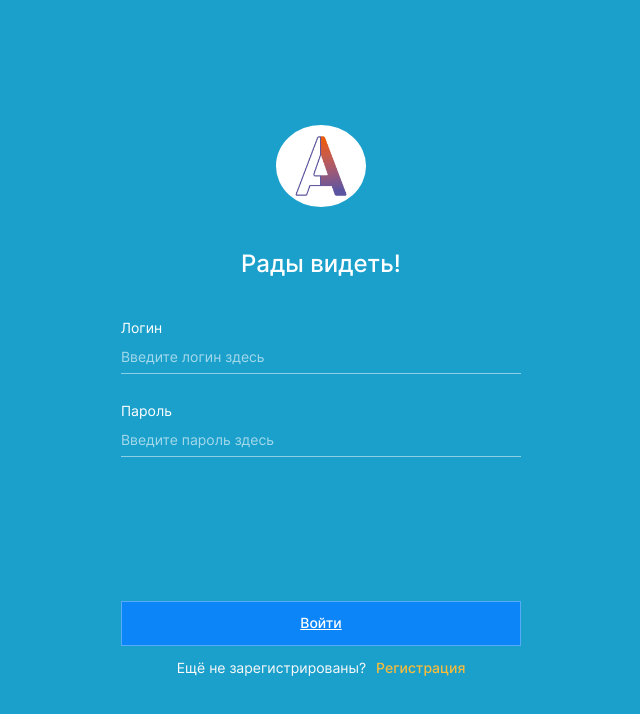
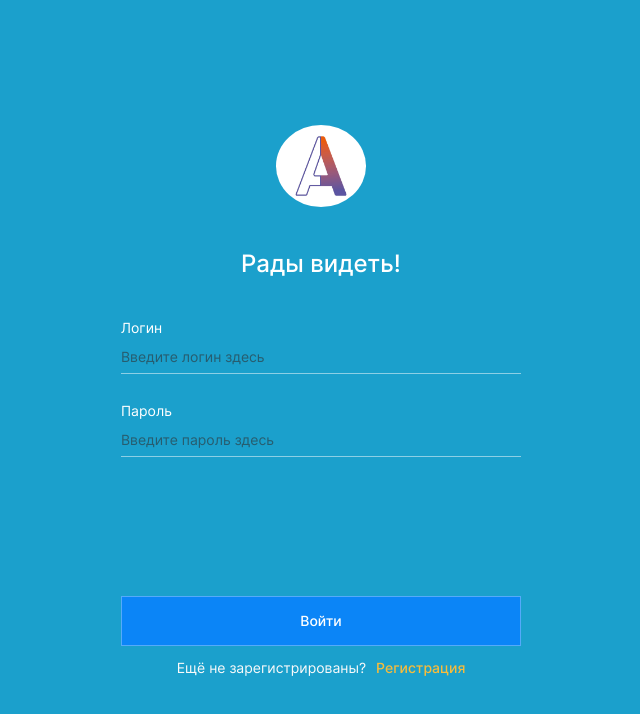
Before and after one commit to morevtrue/bar-project, a React (Create React App) app: page /sign-in in a window 1280 px wide. Shown: the top 714 px of the page, without its empty margins (319-959 px from the left). Built offline with nearby package versions, Linux system fonts and the light colour scheme.

Commit message:
убрать заглушку для отображения авторизации и поправить текст инпутов

```diff
--- a/src/components/Auth/Auth.css
+++ b/src/components/Auth/Auth.css
@@ -6,13 +6,6 @@
   min-height: 100vh;
   width: 100%;
   background-color: #1ba0cc;
-}
-
-.auth__bug {
-  margin: 0;
-  padding: 0;
-  text-transform: none;
-  color: inherit;
 }
 
 .auth__content {
@@ -92,15 +85,15 @@
   border-bottom: 1px solid rgba(255, 255, 255, .5);
   background-color: inherit;
   transition: border-bottom .5s linear;
-  color: rgba(255, 255, 255, 1);
+  color: rgba(0, 0, 0, 1);
 }
 
 input::-moz-placeholder {
-  color: rgba(255, 255, 255, .6);
+  color: rgba(49, 49, 49, .6);
 }
 
 input::-webkit-input-placeholder {
-  color: rgba(255, 255, 255, .6);
+  color: rgba(49, 49, 49, .6);
 }
 
 .auth__form-input:hover {
@@ -118,7 +111,7 @@ input::-webkit-input-placeholder {
   max-width: 400px;
   color: rgba(255, 255, 255, 1);
   background-color: #0b85f7;
-  min-height: 45px;
+  min-height: 50px;
   border: 1px solid rgba(255, 255, 255, .3);
   font-size: 1.4em;
   line-height: 1;
--- a/src/components/Auth/Auth.js
+++ b/src/components/Auth/Auth.js
@@ -29,11 +29,8 @@ function Auth(props) {
             </ul>
           </div>
           <div className="auth__form-content-button">
-            {/* Сделал заглушку для верстки */}
             <button className="auth__form-button">
-              <Link to="/" className="auth__bug">
-                {props.buttonText}
-              </Link>
+              {props.buttonText}
             </button>
             <div className="auth__form-text-content">
               <p className="auth__form-text">{props.authText}</p>
```
